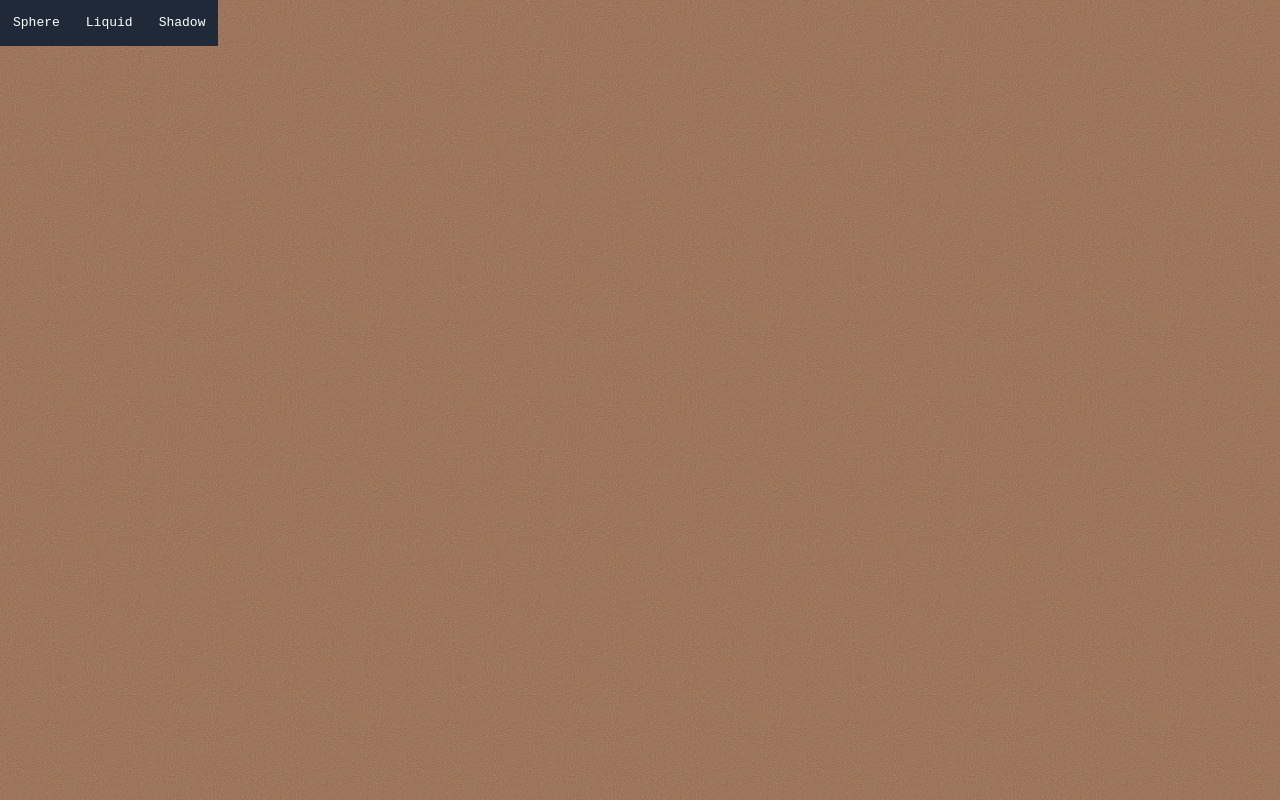
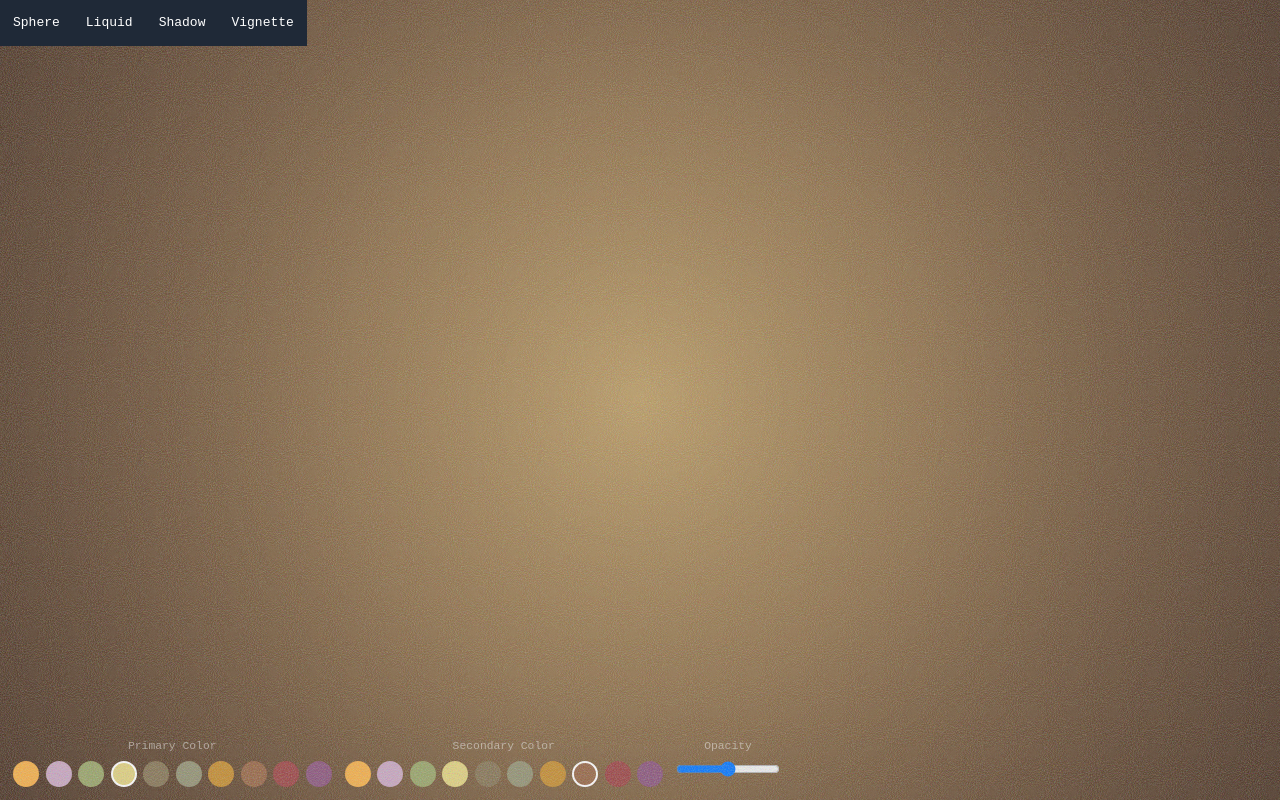
Before and after one commit to moritzsalla/liquid-drops-webgl, a React (Create React App) app: page /vignette in a window 1280 px wide. Built offline with nearby package versions, Linux system fonts and the light colour scheme.

Commit message:
Add Vignette component, update routing in App component, and enhance Navigation with Vignette link

```diff
--- a/src/App.tsx
+++ b/src/App.tsx
@@ -4,6 +4,7 @@ import { SphereCanvas } from "./components/SphereCanvas";
 import { Navigation } from "./components/Navigation";
 import { LiquidCanvas } from "./components/LiquidCanvas";
 import { ShadowCanvas } from "./components/ShadowCanvas";
+import { Vignette } from "./components/Vignette";
 
 export const App = () => {
 	return (
@@ -14,6 +15,7 @@ export const App = () => {
 					<Route path='/' element={<SphereCanvas />} />
 					<Route path='/liquid' element={<LiquidCanvas />} />
 					<Route path='/shadow' element={<ShadowCanvas />} />
+					<Route path='/vignette' element={<Vignette />} />
 				</Routes>
 			</div>
 		</BrowserRouter>
--- a/src/components/Navigation.tsx
+++ b/src/components/Navigation.tsx
@@ -19,6 +19,11 @@ export const Navigation = () => {
 						Shadow
 					</Link>
 				</li>
+				<li>
+					<Link to='/vignette' className='hover:text-gray-300'>
+						Vignette
+					</Link>
+				</li>
 			</ul>
 		</nav>
 	);
--- /dev/null
+++ b/src/components/Vignette.tsx
@@ -0,0 +1,164 @@
+import React, { useEffect } from "react";
+import { motion, useSpring, useTransform, useMotionValue } from "framer-motion";
+import { COLORS } from "../config";
+
+const SPRING_CONFIG = {
+	bounce: 0,
+	mass: 1.2,
+	damping: 20,
+};
+
+export const Vignette = () => {
+	// Motion values for colors and opacity
+	// @ts-expect-error -- motion better than it's types
+	const color1 = useSpring(COLORS.cereal, SPRING_CONFIG);
+	// @ts-expect-error -- motion better than it's types
+	const color2 = useSpring(COLORS.woody, SPRING_CONFIG);
+	const opacity = useSpring(0.5, SPRING_CONFIG);
+
+	// Mouse tracking
+	const mouseX = useMotionValue(0);
+	const mouseY = useMotionValue(0);
+
+	useEffect(() => {
+		const handleMouseMove = (e: MouseEvent) => {
+			const centerX = window.innerWidth / 2;
+			const centerY = window.innerHeight / 2;
+			const relativeX = (e.clientX - centerX) / (window.innerWidth / 2);
+			const relativeY = (e.clientY - centerY) / (window.innerHeight / 2);
+			mouseX.set(relativeX);
+			mouseY.set(relativeY);
+		};
+
+		window.addEventListener("mousemove", handleMouseMove);
+		return () => window.removeEventListener("mousemove", handleMouseMove);
+	}, [mouseX, mouseY]);
+
+	// Smooth out the mouse movement
+	const smoothX = useSpring(mouseX, SPRING_CONFIG);
+	const smoothY = useSpring(mouseY, SPRING_CONFIG);
+
+	// Transform mouse position into gradient positions
+	const gradientX = useTransform(smoothX, [-1, 1], ["0%", "100%"]);
+	const gradientY = useTransform(smoothY, [-1, 1], ["0%", "100%"]);
+
+	// Dynamic intensity based on mouse movement
+	const intensity = useTransform<number, number>(
+		[smoothX, smoothY],
+		([x, y]) => {
+			const distance = Math.sqrt(x * x + y * y);
+			return 0.3 + distance * 0.2;
+		},
+	);
+
+	return (
+		<div className='fixed inset-0 w-full h-full fadeIn'>
+			{/* Base atmospheric layer */}
+			<motion.div
+				className='absolute inset-0'
+				style={{
+					background:
+						"radial-gradient(circle at center, transparent 0%, rgba(0,0,0,0.2) 100%)",
+				}}
+			/>
+
+			{/* Dynamic shadow layer */}
+			<motion.div
+				className='absolute inset-0'
+				style={{
+					background: useTransform(
+						// @ts-expect-error -- motion better than it's types
+						[gradientX, gradientY, intensity],
+						// @ts-expect-error -- motion better than it's types
+						([x, y, i]) =>
+							`radial-gradient(circle at ${x} ${y}, transparent 0%, rgba(0,0,0,${i}) 100%)`,
+					),
+				}}
+			/>
+
+			{/* Vignette effect */}
+			<div
+				className='absolute inset-0'
+				style={{
+					background:
+						"radial-gradient(circle at center, transparent 40%, rgba(0,0,0,0.15) 100%)",
+					pointerEvents: "none",
+				}}
+			/>
+
+			{/* Color tint layer */}
+			<motion.div
+				className='absolute inset-0 mix-blend-multiply'
+				style={{
+					background: useTransform(
+						[color1, color2, opacity],
+						([c1, c2, o]) =>
+							`radial-gradient(circle at center, ${c1} 0%, ${c2} 100%)`,
+					),
+					opacity,
+					pointerEvents: "none",
+				}}
+			/>
+
+			{/* Controls */}
+			<div className='fixed bottom-0 left-0 p-4 flex gap-4'>
+				<div className='flex flex-col gap-2'>
+					<div className='text-sm text-white opacity-50'>
+						Primary Color
+					</div>
+					<div className='flex flex-wrap gap-2'>
+						{Object.entries(COLORS).map(([name, value]) => (
+							<button
+								key={name}
+								className='w-8 h-8 rounded-full border-2 transition-transform hover:scale-110'
+								style={{
+									backgroundColor: value,
+									borderColor:
+										// @ts-expect-error -- motion better than it's types
+										color1.get() === value ? "white" : "transparent",
+								}}
+								// @ts-expect-error -- motion better than it's types
+								onClick={() => color1.set(value)}
+							/>
+						))}
+					</div>
+				</div>
+
+				<div className='flex flex-col gap-2'>
+					<div className='text-sm text-white opacity-50'>
+						Secondary Color
+					</div>
+					<div className='flex flex-wrap gap-2'>
+						{Object.entries(COLORS).map(([name, value]) => (
+							<button
+								key={name}
+								className='w-8 h-8 rounded-full border-2 transition-transform hover:scale-110'
+								style={{
+									backgroundColor: value,
+									borderColor:
+										// @ts-expect-error -- motion better than it's types
+										color2.get() === value ? "white" : "transparent",
+								}}
+								// @ts-expect-error -- motion better than it's types
+								onClick={() => color2.set(value)}
+							/>
+						))}
+					</div>
+				</div>
+
+				<div className='flex flex-col gap-2'>
+					<div className='text-sm text-white opacity-50'>Opacity</div>
+					<input
+						type='range'
+						min='0'
+						max='1'
+						step='0.1'
+						defaultValue={opacity.get()}
+						onChange={(e) => opacity.set(parseFloat(e.target.value))}
+						className='w-32'
+					/>
+				</div>
+			</div>
+		</div>
+	);
+};
```
